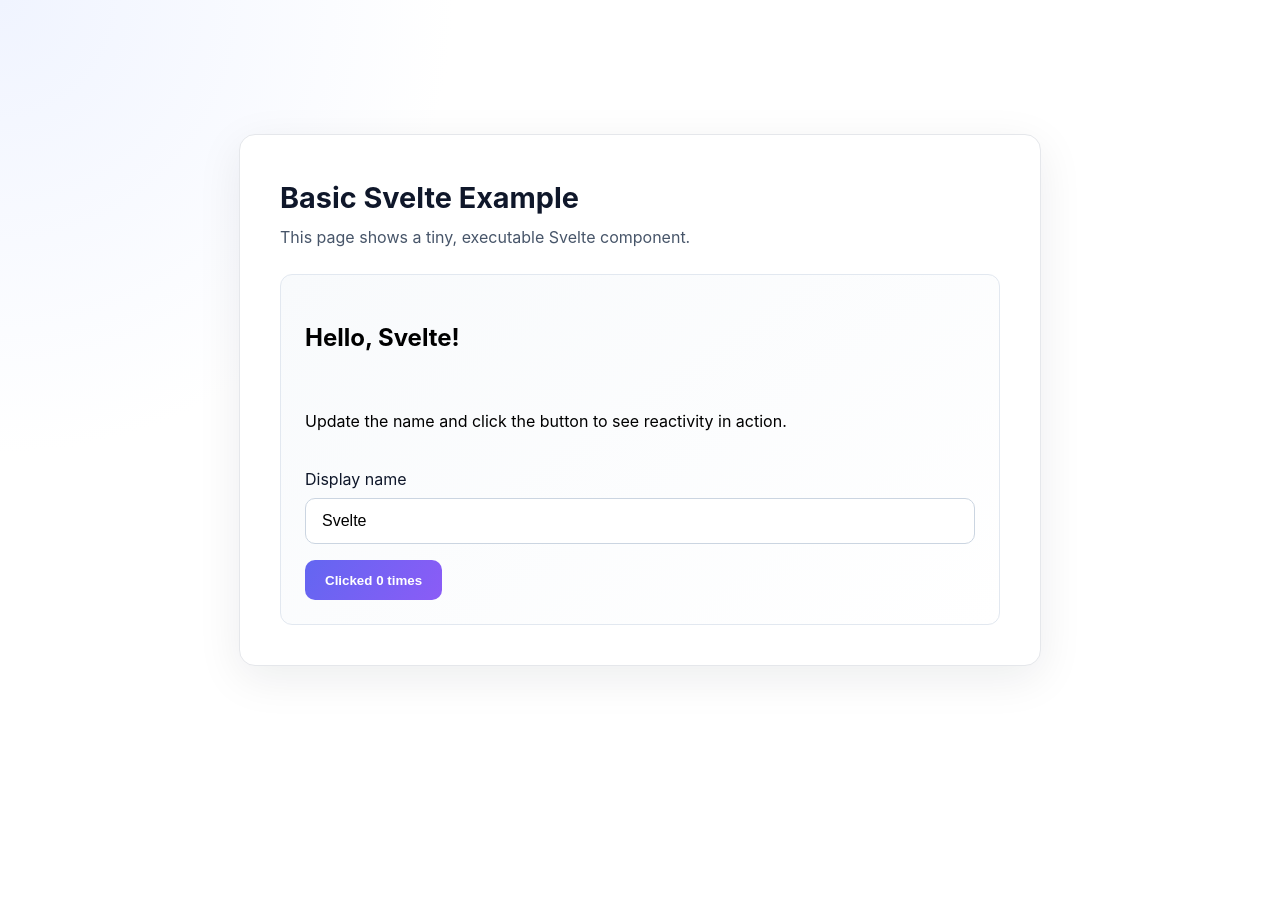
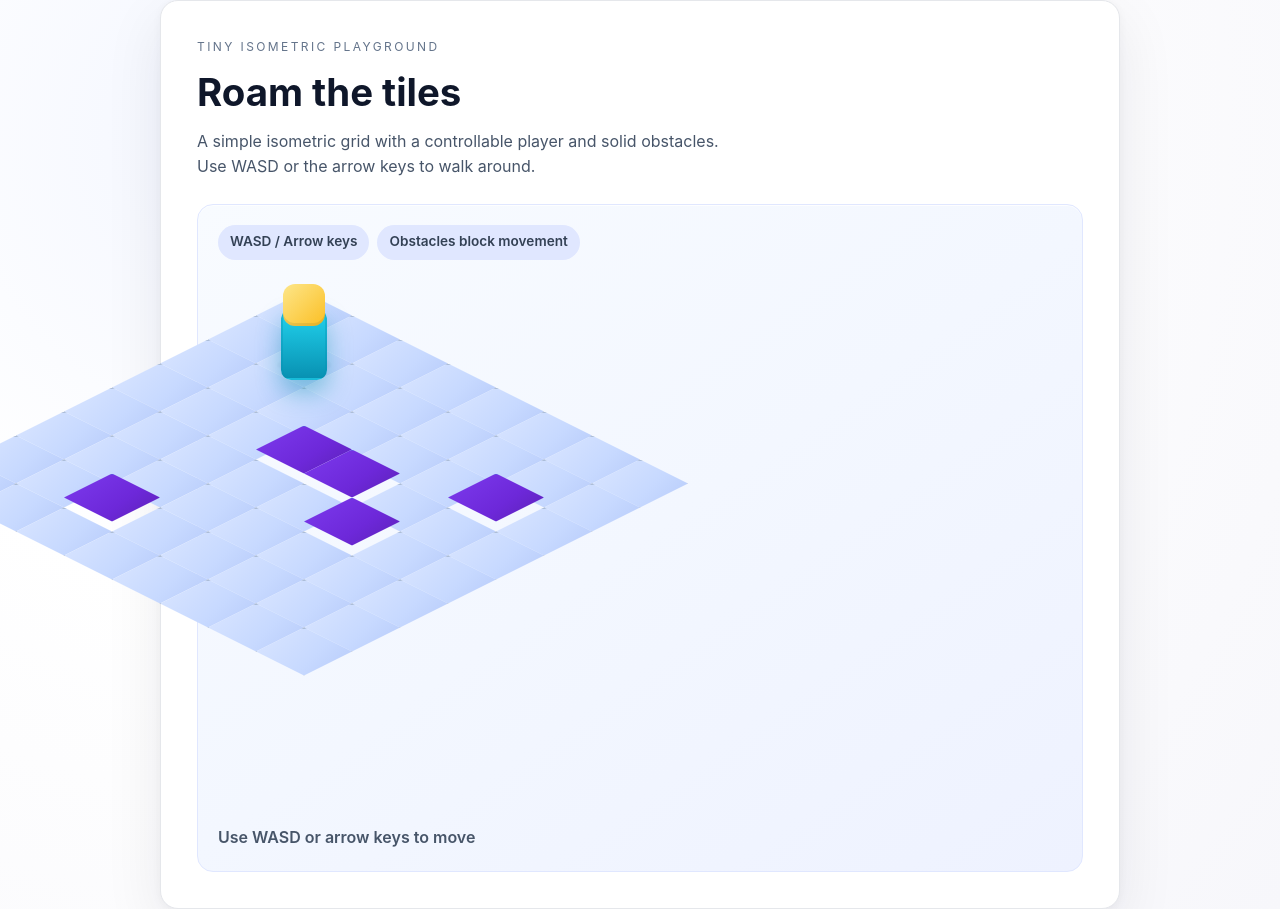
Before and after one commit to stefan-dangl/agentic-game, a Svelte app: page / in a window 1280 px wide. Before the commit the page ends 800 px from the top, so only its background shows below. Built offline with nearby package versions, Linux system fonts and the light colour scheme.

Commit message:
Add isometric world with player movement and collisions

```diff
--- a/src/App.svelte
+++ b/src/App.svelte
@@ -1,39 +1,119 @@
 <script>
-  let name = 'Svelte';
-  let count = 0;
+  import { onDestroy, onMount } from 'svelte';
 
-  const greetings = [
-    'Hello',
-    'Hola',
-    'Bonjour',
-    'Ciao',
-    'こんにちは'
-  ];
+  const cols = 8;
+  const rows = 8;
+  const tileW = 96;
+  const tileH = 48;
 
-  const nextGreeting = () => greetings[count % greetings.length];
+  const obstaclePositions = new Set(['3,3', '4,3', '5,4', '2,6', '6,2']);
+
+  const tiles = Array.from({ length: rows * cols }, (_, index) => {
+    const x = index % cols;
+    const y = Math.floor(index / cols);
+    return {
+      id: `${x}-${y}`,
+      x,
+      y,
+      screen: toIso(x, y),
+      isObstacle: obstaclePositions.has(`${x},${y}`),
+      z: x + y
+    };
+  });
+
+  let player = { x: 1, y: 1 };
+  let status = 'Use WASD or arrow keys to move';
+
+  function toIso(x, y) {
+    return {
+      x: (x - y) * (tileW / 2),
+      y: (x + y) * (tileH / 2)
+    };
+  }
+
+  function isBlocked(x, y) {
+    if (x < 0 || y < 0 || x >= cols || y >= rows) return true;
+    return obstaclePositions.has(`${x},${y}`);
+  }
+
+  function attemptMove(dx, dy) {
+    const nextX = player.x + dx;
+    const nextY = player.y + dy;
+    if (isBlocked(nextX, nextY)) {
+      status = 'You bumped into an obstacle';
+      return;
+    }
+    player = { x: nextX, y: nextY };
+    status = 'Walking...';
+  }
+
+  function handleKey(event) {
+    const key = event.key.toLowerCase();
+    const moveMap = {
+      w: [0, -1],
+      arrowup: [0, -1],
+      s: [0, 1],
+      arrowdown: [0, 1],
+      a: [-1, 0],
+      arrowleft: [-1, 0],
+      d: [1, 0],
+      arrowright: [1, 0]
+    };
+
+    const delta = moveMap[key];
+    if (delta) {
+      event.preventDefault();
+      attemptMove(delta[0], delta[1]);
+    }
+  }
+
+  onMount(() => {
+    window.addEventListener('keydown', handleKey);
+  });
+
+  onDestroy(() => {
+    window.removeEventListener('keydown', handleKey);
+  });
 </script>
 
 <main class="app">
   <header>
-    <h1>Basic Svelte Example</h1>
-    <p>This page shows a tiny, executable Svelte component.</p>
+    <p class="eyebrow">Tiny isometric playground</p>
+    <h1>Roam the tiles</h1>
+    <p class="lede">
+      A simple isometric grid with a controllable player and solid obstacles. Use WASD
+      or the arrow keys to walk around.
+    </p>
   </header>
 
-  <section class="card">
-    <h2>{nextGreeting()}, {name}!</h2>
-    <p>Update the name and click the button to see reactivity in action.</p>
+  <section class="world-panel">
+    <div class="hud">
+      <span class="pill">WASD / Arrow keys</span>
+      <span class="pill">Obstacles block movement</span>
+    </div>
 
-    <label class="field">
-      <span>Display name</span>
-      <input
-        bind:value={name}
-        placeholder="Enter your name"
-        aria-label="Display name"
-      />
-    </label>
+    <div
+      class="world"
+      style={`--tile-w:${tileW}px; --tile-h:${tileH}px; --cols:${cols}; --rows:${rows};`}
+    >
+      {#each tiles as tile (tile.id)}
+        <div
+          class={`tile ${tile.isObstacle ? 'obstacle' : ''}`}
+          style={`--tx:${tile.screen.x}px; --ty:${tile.screen.y}px; z-index:${tile.z};`}
+        />
+      {/each}
 
-    <button class="cta" on:click={() => count += 1}>
-      Clicked {count} {count === 1 ? 'time' : 'times'}
-    </button>
+      <div
+        class="player"
+        style={`--tx:${toIso(player.x, player.y).x}px; --ty:${toIso(player.x, player.y).y}px; z-index:${player.x + player.y + 10};`}
+      >
+        <div class="shadow" />
+        <div class="body">
+          <div class="head" />
+        </div>
+      </div>
+    </div>
+
+    <p class="status">{status}</p>
   </section>
 </main>
--- a/src/app.css
+++ b/src/app.css
@@ -2,7 +2,13 @@
   color-scheme: light;
   font-family: 'Inter', system-ui, -apple-system, BlinkMacSystemFont, 'Segoe UI', sans-serif;
   line-height: 1.6;
-  background: radial-gradient(circle at top left, #f0f4ff, #ffffff 30%);
+  background: radial-gradient(circle at 20% 15%, #f3f6ff 0%, #ffffff 35%, #f7f7fb 100%);
+}
+
+*,
+*::before,
+*::after {
+  box-sizing: border-box;
 }
 
 body {
@@ -11,74 +17,161 @@ body {
   display: grid;
   place-items: center;
   background: transparent;
+  color: #0f172a;
 }
 
 main.app {
-  width: min(720px, 92vw);
+  width: min(960px, 94vw);
   background: #ffffff;
   border: 1px solid #e5e7eb;
-  border-radius: 16px;
-  box-shadow: 0 12px 45px rgba(15, 23, 42, 0.08);
-  padding: 2.5rem;
+  border-radius: 18px;
+  box-shadow:
+    0 20px 60px rgba(15, 23, 42, 0.08),
+    0 2px 10px rgba(15, 23, 42, 0.04);
+  padding: 2.25rem;
+  display: grid;
+  gap: 1.5rem;
+}
+
+header .eyebrow {
+  text-transform: uppercase;
+  letter-spacing: 0.2em;
+  font-size: 0.75rem;
+  color: #64748b;
+  margin: 0;
 }
 
 header h1 {
-  margin: 0 0 0.25rem;
-  font-size: 1.8rem;
+  margin: 0.35rem 0 0.35rem;
+  font-size: clamp(1.8rem, 2vw + 1rem, 2.4rem);
   color: #0f172a;
 }
 
-header p {
-  margin: 0 0 1.5rem;
+header .lede {
+  margin: 0;
   color: #475569;
+  max-width: 52ch;
 }
 
-.card {
+.world-panel {
+  background: linear-gradient(145deg, #f8fbff, #f3f7ff 50%, #eef2ff);
+  border: 1px solid #e0e7ff;
+  border-radius: 16px;
+  padding: 1.25rem;
+  box-shadow: inset 0 1px 0 rgba(255, 255, 255, 0.8);
   display: grid;
-  gap: 1rem;
-  background: linear-gradient(145deg, #f8fafc, #ffffff);
-  border: 1px solid #e2e8f0;
-  border-radius: 12px;
-  padding: 1.5rem;
+  gap: 0.75rem;
 }
 
-.field {
-  display: grid;
-  gap: 0.35rem;
-  color: #0f172a;
+.hud {
+  display: flex;
+  flex-wrap: wrap;
+  gap: 0.5rem;
 }
 
-.field input {
-  border: 1px solid #cbd5e1;
-  border-radius: 10px;
-  padding: 0.8rem 1rem;
-  font-size: 1rem;
-  transition: border-color 0.15s ease, box-shadow 0.15s ease;
+.pill {
+  display: inline-flex;
+  align-items: center;
+  gap: 0.4rem;
+  padding: 0.4rem 0.75rem;
+  border-radius: 999px;
+  background: #e0e7ff;
+  color: #334155;
+  font-weight: 600;
+  font-size: 0.85rem;
 }
 
-.field input:focus {
-  outline: none;
-  border-color: #6366f1;
-  box-shadow: 0 0 0 3px rgba(99, 102, 241, 0.2);
+.world {
+  position: relative;
+  width: calc(var(--tile-w) * var(--cols));
+  height: calc(var(--tile-h) * var(--rows) * 1.4);
+  margin: 0 auto;
+  transform: translateY(20px);
+  transform-style: preserve-3d;
+  perspective: 900px;
 }
 
-.cta {
-  justify-self: start;
-  border: none;
-  border-radius: 10px;
-  padding: 0.8rem 1.25rem;
-  background: linear-gradient(120deg, #6366f1, #8b5cf6);
-  color: #ffffff;
-  font-weight: 600;
-  cursor: pointer;
-  transition: transform 0.15s ease, box-shadow 0.15s ease;
+.tile {
+  position: absolute;
+  width: var(--tile-w);
+  height: var(--tile-h);
+  background: linear-gradient(135deg, #d9e5ff 0%, #c7d9ff 60%, #b7cbfa 100%);
+  clip-path: polygon(50% 0%, 100% 50%, 50% 100%, 0% 50%);
+  border: 1px solid rgba(148, 163, 184, 0.5);
+  box-shadow: 0 2px 6px rgba(15, 23, 42, 0.12);
+  transform: translate(var(--tx), var(--ty));
+  transition: filter 0.2s ease;
 }
 
-.cta:hover {
-  transform: translateY(-1px);
-  box-shadow: 0 8px 25px rgba(99, 102, 241, 0.35);
+.tile:not(.obstacle):hover {
+  filter: brightness(1.03);
 }
 
-.cta:active {
-  transform: translateY(0);
+.tile.obstacle {
+  background: linear-gradient(145deg, #7c3aed 0%, #6d28d9 60%, #5b21b6 100%);
+  border-color: rgba(99, 102, 241, 0.6);
+  transform: translate(var(--tx), var(--ty)) translateY(-10px);
+  box-shadow:
+    0 12px 0 #543095,
+    0 18px 20px rgba(67, 56, 202, 0.35);
 }
+
+.player {
+  position: absolute;
+  width: var(--tile-w);
+  height: calc(var(--tile-h) * 1.6);
+  transform: translate(var(--tx), var(--ty)) translateY(-24px);
+  transform-style: preserve-3d;
+  pointer-events: none;
+}
+
+.player .shadow {
+  position: absolute;
+  width: 60%;
+  height: 18px;
+  background: radial-gradient(ellipse at center, rgba(0, 0, 0, 0.2), transparent 70%);
+  bottom: 18px;
+  left: 50%;
+  transform: translateX(-50%);
+}
+
+.player .body {
+  position: absolute;
+  bottom: 12px;
+  left: 50%;
+  width: 46px;
+  height: 72px;
+  transform: translateX(-50%);
+  background: linear-gradient(180deg, #22d3ee 0%, #0891b2 100%);
+  border-radius: 12px 12px 10px 10px;
+  box-shadow: 0 12px 25px rgba(8, 145, 178, 0.45);
+  border: 2px solid rgba(8, 145, 178, 0.35);
+}
+
+.player .head {
+  position: absolute;
+  top: -26px;
+  left: 50%;
+  width: 42px;
+  height: 42px;
+  transform: translateX(-50%);
+  background: linear-gradient(135deg, #fde68a, #fbbf24);
+  border-radius: 12px;
+  box-shadow: inset 0 -3px 0 rgba(0, 0, 0, 0.08);
+}
+
+.status {
+  margin: 0.25rem 0 0;
+  color: #475569;
+  font-weight: 600;
+}
+
+@media (max-width: 640px) {
+  main.app {
+    padding: 1.25rem;
+  }
+
+  .world {
+    transform: translateY(10px) scale(0.92);
+  }
+}
```
